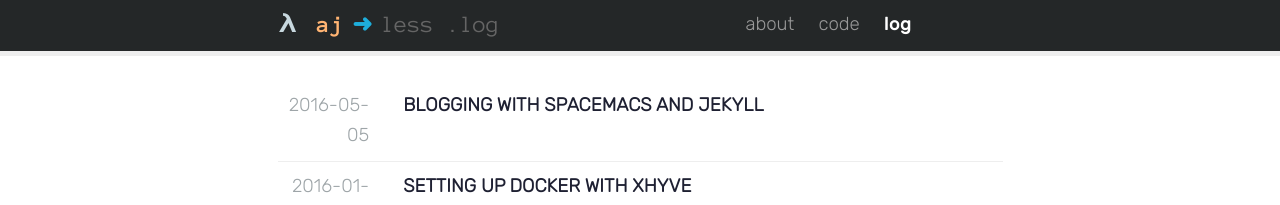
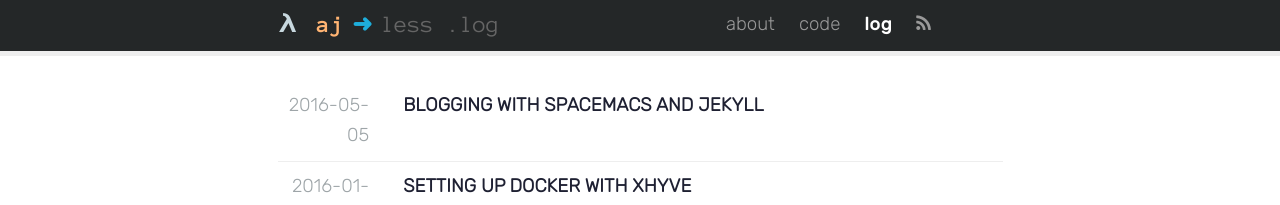
Before and after one commit to 0x414A/0x414a.github.io, a Jekyll site: the page built from index.md, in a window 1280 px wide. Shown: the top 205 px of the page. Built offline with Jekyll 4.4.1, drawn with Linux system fonts in a browser that asks for light colours; nearby versions of some CDN libraries.

Commit message:
Add RSS icon because I'm so fancy.

```diff
--- a/_includes/nav.html
+++ b/_includes/nav.html
@@ -10,5 +10,10 @@
           </li>
         {% endunless %}
       {% endfor %}
+          <li>
+            <a class="nav-item" href="{{ site.url }}/feed.xml">
+              <i class="fa fa-rss" aria-hidden="true"></i>
+            </a>
+          </li>
     </ul>
 </nav>
```
Also changed, not shown: _includes/footer.html (line endings or trailing spaces).
